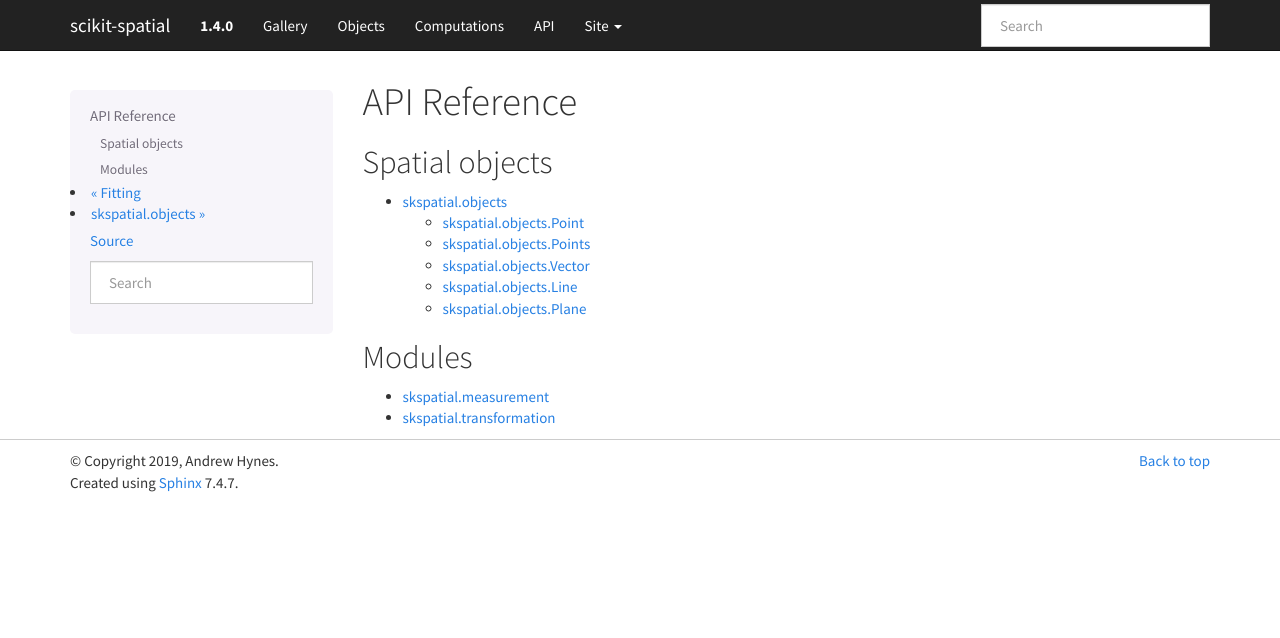
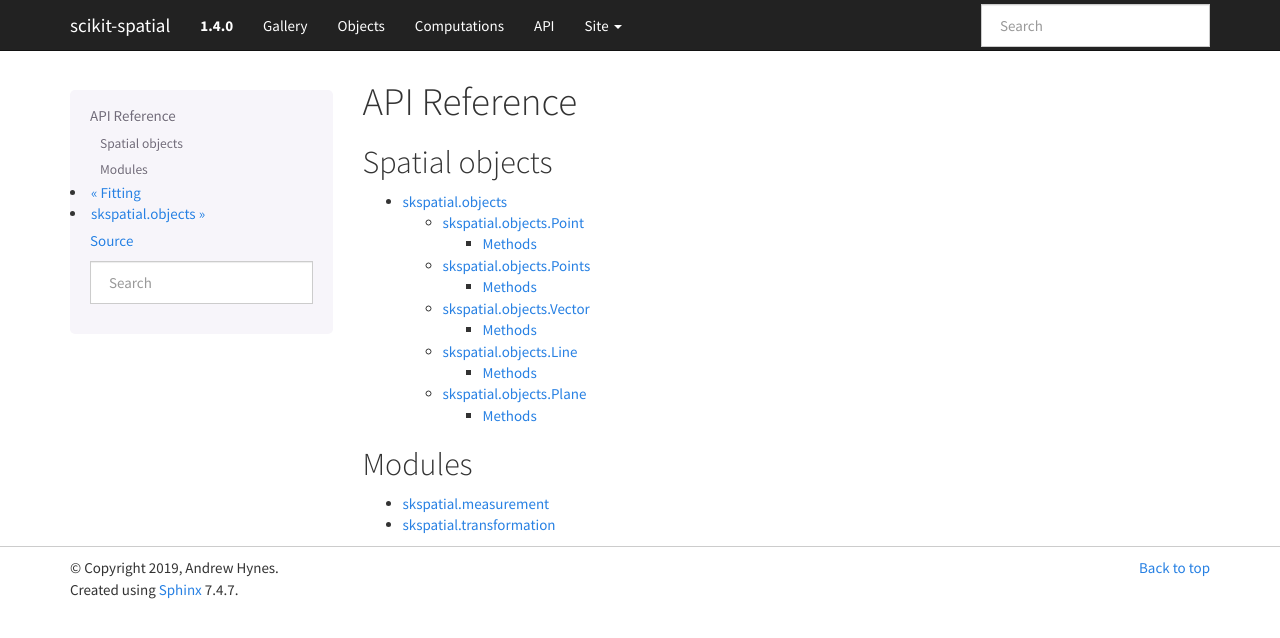
Before and after one commit to ajhynes7/scikit-spatial, a Sphinx documentation site: the page built from doc/source/api_reference/toc.rst, in a window 1280 px wide. Shown: the top 638 px of the page. Built offline with Sphinx 7.4.7, drawn with Linux system fonts in a browser that asks for light colours; pages that are not in the unit, such as notebooks, are missing from menus.

Commit message:
Add Methods section to spatial objects rst files

```diff
--- a/doc/source/api_reference/skspatial.objects.Line.rst
+++ b/doc/source/api_reference/skspatial.objects.Line.rst
@@ -5,6 +5,8 @@ skspatial.objects.Line
 .. autoclass:: skspatial.objects.Line
 
 
+Methods
+-------
 .. autosummary::
    :toctree: Line/methods
 
--- a/doc/source/api_reference/skspatial.objects.Plane.rst
+++ b/doc/source/api_reference/skspatial.objects.Plane.rst
@@ -5,6 +5,8 @@ skspatial.objects.Plane
 .. autoclass:: skspatial.objects.Plane
 
 
+Methods
+-------
 .. autosummary::
    :toctree: Plane/methods
 
--- a/doc/source/api_reference/skspatial.objects.Point.rst
+++ b/doc/source/api_reference/skspatial.objects.Point.rst
@@ -5,6 +5,8 @@ skspatial.objects.Point
 .. autoclass:: skspatial.objects.Point
 
 
+Methods
+-------
 .. autosummary::
    :toctree: Point/methods
 
--- a/doc/source/api_reference/skspatial.objects.Points.rst
+++ b/doc/source/api_reference/skspatial.objects.Points.rst
@@ -5,6 +5,8 @@ skspatial.objects.Points
 .. autoclass:: skspatial.objects.Points
 
 
+Methods
+-------
 .. autosummary::
    :toctree: Points/methods
 
--- a/doc/source/api_reference/skspatial.objects.Vector.rst
+++ b/doc/source/api_reference/skspatial.objects.Vector.rst
@@ -5,6 +5,8 @@ skspatial.objects.Vector
 .. autoclass:: skspatial.objects.Vector
 
 
+Methods
+-------
 .. autosummary::
    :toctree: Vector/methods
 
--- a/doc/source/api_reference/toc.rst
+++ b/doc/source/api_reference/toc.rst
@@ -5,7 +5,7 @@ Spatial objects
 ~~~~~~~~~~~~~~~
 
 .. toctree::
-   :maxdepth: 3
+   :maxdepth: 4
 
    skspatial.objects
 
```
